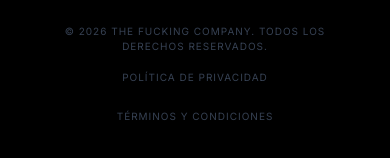
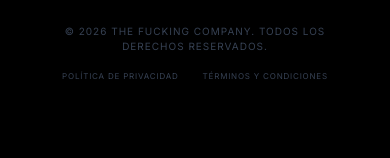
Before and after one commit to thefckingcompany/tfc-web, a React (Vite) app: page /legal in a window 390 px wide. Shown: the part 3326-3484 px from the top of the page. After the commit the page ends 3448 px from the top, so only its background shows below. Built offline with nearby package versions, Linux system fonts and the light colour scheme.

Commit message:
style(footer): reduce font size for Privacy/Terms links to prevent cutoff on mobile

```diff
--- a/src/components/layout/Footer.tsx
+++ b/src/components/layout/Footer.tsx
@@ -126,8 +126,8 @@ export const Footer = () => {
                         &copy; {new Date().getFullYear()} The Fucking Company. TODOS LOS DERECHOS RESERVADOS.
                     </p>
                     <div className="flex flex-wrap justify-center gap-6">
-                        <Link to="/privacidad" className="text-gray-700 hover:text-gray-400 text-[10px] uppercase tracking-widest transition-colors font-sans">POLÍTICA DE PRIVACIDAD</Link>
-                        <Link to="/legal" className="text-gray-700 hover:text-gray-400 text-[10px] uppercase tracking-widest transition-colors font-sans">TÉRMINOS Y CONDICIONES</Link>
+                        <Link to="/privacidad" className="text-gray-700 hover:text-gray-400 text-[8px] uppercase tracking-widest transition-colors font-sans">POLÍTICA DE PRIVACIDAD</Link>
+                        <Link to="/legal" className="text-gray-700 hover:text-gray-400 text-[8px] uppercase tracking-widest transition-colors font-sans">TÉRMINOS Y CONDICIONES</Link>
                     </div>
                 </div>
             </div>
```
